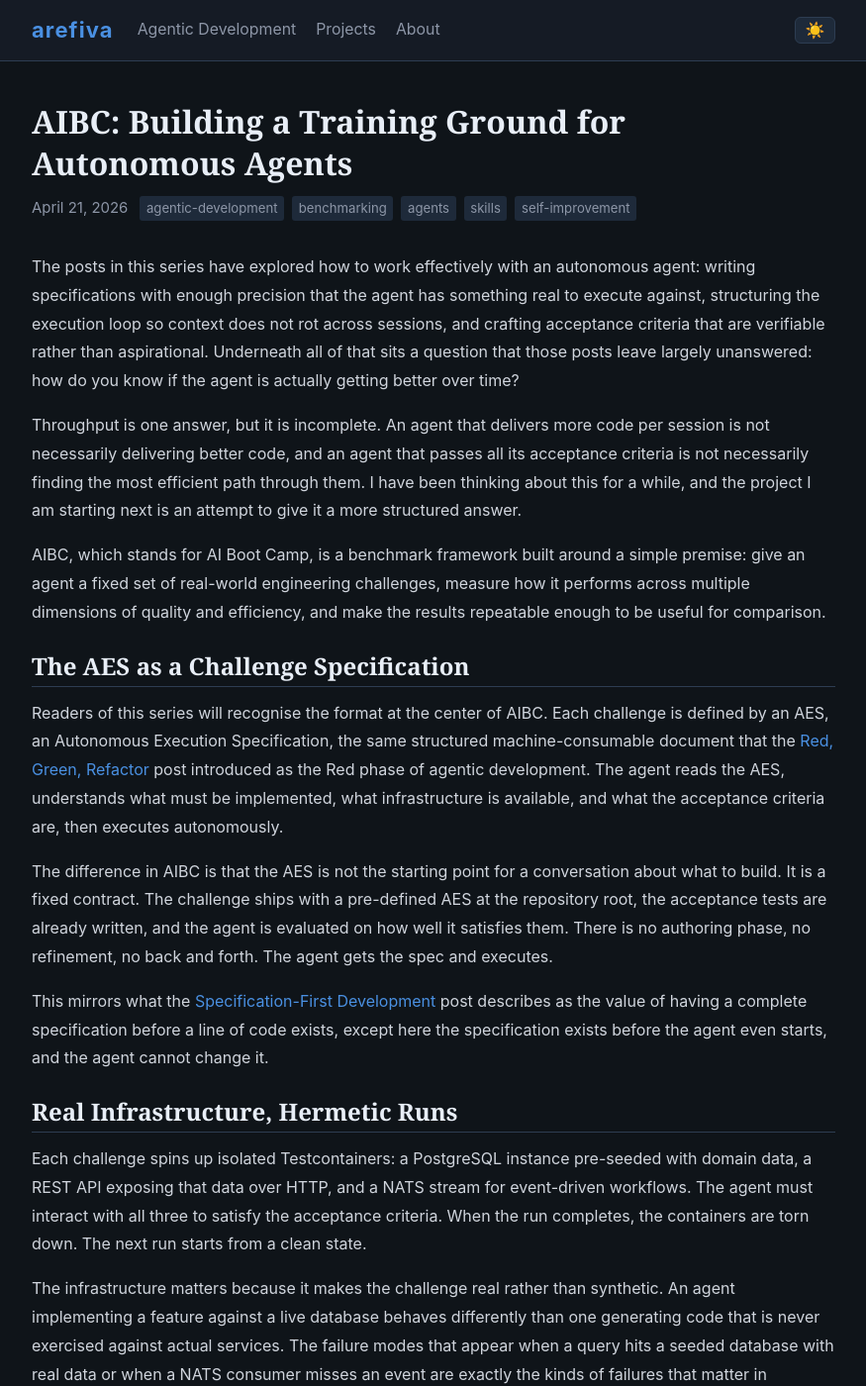
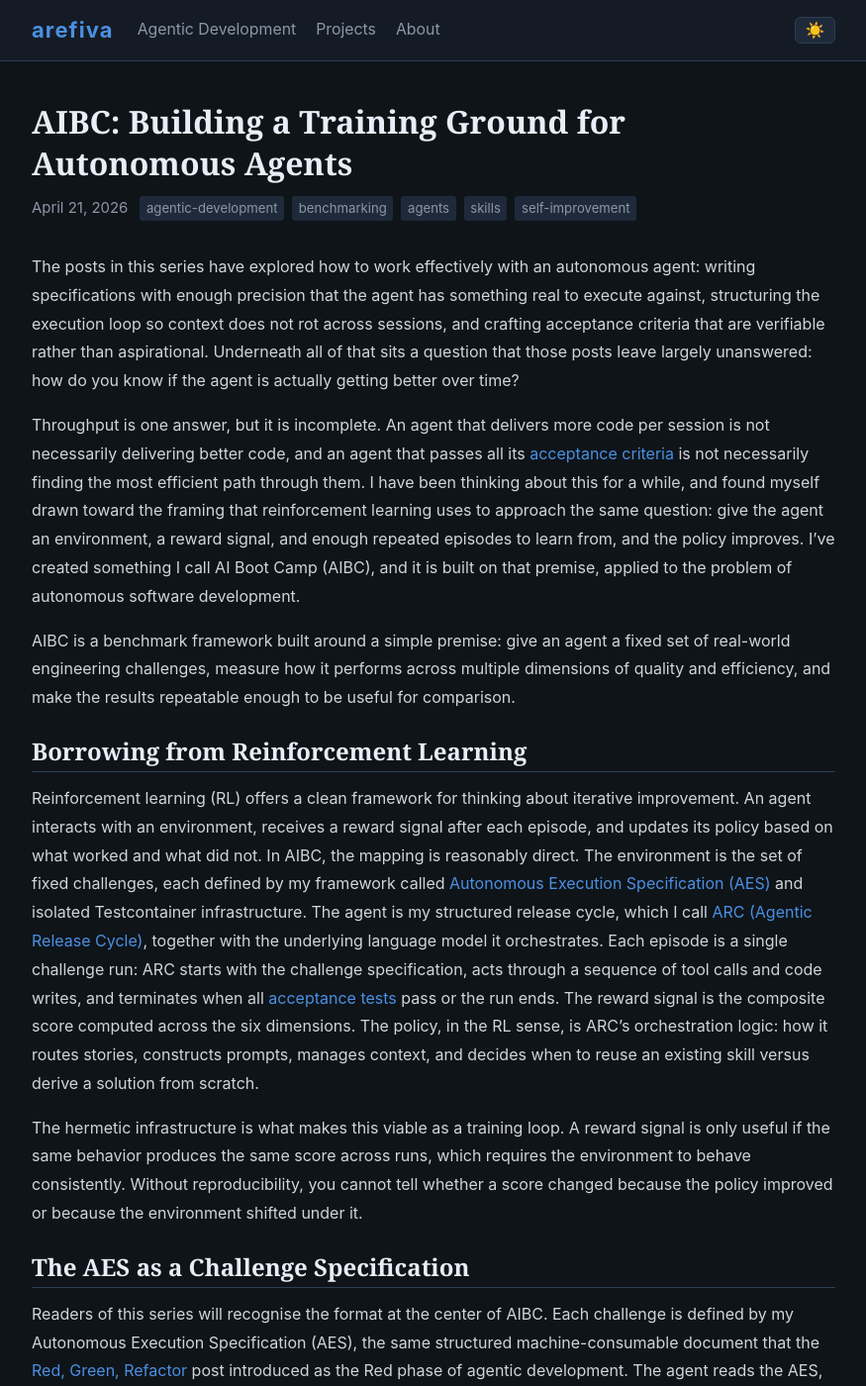
Before and after one commit to arefiva/arefiva.github.io, a Jekyll site: the page built from _posts/2026-04-21-aibc-building-a-training-ground-for-autonomous-agents.md, in a window 1280 px wide and 1400 px high. Shown: the whole window at 99% size, without its empty margins (202-1077 px from the left). Built offline with Jekyll 4.4.1, drawn with Linux system fonts in a browser that asks for light colours; some of the changed text lies outside the part shown.

Commit message:
updating wording

```diff
--- a/_posts/2026-04-21-aibc-building-a-training-ground-for-autonomous-agents.md
+++ b/_posts/2026-04-21-aibc-building-a-training-ground-for-autonomous-agents.md
@@ -8,17 +8,23 @@ tags: [agentic-development, benchmarking, agents, skills, self-improvement]
 
 The posts in this series have explored how to work effectively with an autonomous agent: writing specifications with enough precision that the agent has something real to execute against, structuring the execution loop so context does not rot across sessions, and crafting acceptance criteria that are verifiable rather than aspirational. Underneath all of that sits a question that those posts leave largely unanswered: how do you know if the agent is actually getting better over time?
 
-Throughput is one answer, but it is incomplete. An agent that delivers more code per session is not necessarily delivering better code, and an agent that passes all its acceptance criteria is not necessarily finding the most efficient path through them. I have been thinking about this for a while, and the project I am starting next is an attempt to give it a more structured answer.
+Throughput is one answer, but it is incomplete. An agent that delivers more code per session is not necessarily delivering better code, and an agent that passes all its [acceptance criteria](/agentic-development/2026/04/18/acceptance-criteria-that-actually-work.html) is not necessarily finding the most efficient path through them. I have been thinking about this for a while, and found myself drawn toward the framing that reinforcement learning uses to approach the same question: give the agent an environment, a reward signal, and enough repeated episodes to learn from, and the policy improves. I've created something I call AI Boot Camp (AIBC), and it is built on that premise, applied to the problem of autonomous software development.
 
-AIBC, which stands for AI Boot Camp, is a benchmark framework built around a simple premise: give an agent a fixed set of real-world engineering challenges, measure how it performs across multiple dimensions of quality and efficiency, and make the results repeatable enough to be useful for comparison.
+AIBC is a benchmark framework built around a simple premise: give an agent a fixed set of real-world engineering challenges, measure how it performs across multiple dimensions of quality and efficiency, and make the results repeatable enough to be useful for comparison.
+
+## Borrowing from Reinforcement Learning
+
+Reinforcement learning (RL) offers a clean framework for thinking about iterative improvement. An agent interacts with an environment, receives a reward signal after each episode, and updates its policy based on what worked and what did not. In AIBC, the mapping is reasonably direct. The environment is the set of fixed challenges, each defined by my framework called [Autonomous Execution Specification (AES)](/agentic-development/2026/04/15/red-green-refactor-with-an-ai-in-the-loop.html) and isolated Testcontainer infrastructure. The agent is my structured release cycle, which I call [ARC (Agentic Release Cycle)](/agentic-development/2026/04/17/arc-the-agentic-release-cycle.html), together with the underlying language model it orchestrates. Each episode is a single challenge run: ARC starts with the challenge specification, acts through a sequence of tool calls and code writes, and terminates when all [acceptance tests](/agentic-development/2026/04/18/acceptance-criteria-that-actually-work.html) pass or the run ends. The reward signal is the composite score computed across the six dimensions. The policy, in the RL sense, is ARC's orchestration logic: how it routes stories, constructs prompts, manages context, and decides when to reuse an existing skill versus derive a solution from scratch.
+
+The hermetic infrastructure is what makes this viable as a training loop. A reward signal is only useful if the same behavior produces the same score across runs, which requires the environment to behave consistently. Without reproducibility, you cannot tell whether a score changed because the policy improved or because the environment shifted under it.
 
 ## The AES as a Challenge Specification
 
-Readers of this series will recognise the format at the center of AIBC. Each challenge is defined by an AES, an Autonomous Execution Specification, the same structured machine-consumable document that the [Red, Green, Refactor](/agentic-development/2026/04/15/red-green-refactor-with-an-ai-in-the-loop.html) post introduced as the Red phase of agentic development. The agent reads the AES, understands what must be implemented, what infrastructure is available, and what the acceptance criteria are, then executes autonomously.
+Readers of this series will recognise the format at the center of AIBC. Each challenge is defined by my Autonomous Execution Specification (AES), the same structured machine-consumable document that the [Red, Green, Refactor](/agentic-development/2026/04/15/red-green-refactor-with-an-ai-in-the-loop.html) post introduced as the Red phase of agentic development. The agent reads the AES, understands what must be implemented, what infrastructure is available, and what the [acceptance criteria](/agentic-development/2026/04/18/acceptance-criteria-that-actually-work.html) are, then executes autonomously.
 
 The difference in AIBC is that the AES is not the starting point for a conversation about what to build. It is a fixed contract. The challenge ships with a pre-defined AES at the repository root, the acceptance tests are already written, and the agent is evaluated on how well it satisfies them. There is no authoring phase, no refinement, no back and forth. The agent gets the spec and executes.
 
-This mirrors what the [Specification-First Development](/agentic-development/2026/04/16/specification-first-development-the-mental-shift.html) post describes as the value of having a complete specification before a line of code exists, except here the specification exists before the agent even starts, and the agent cannot change it.
+This mirrors the [Specification-First Development](/agentic-development/2026/04/16/specification-first-development-the-mental-shift.html) approach where a complete specification exists before execution begins, except in AIBC the specification is fixed before the agent even starts, and the agent cannot change it.
 
 ## Real Infrastructure, Hermetic Runs
 
@@ -28,7 +34,9 @@ The infrastructure matters because it makes the challenge real rather than synth
 
 The Testcontainer approach also keeps runs hermetic. All services are deterministic and defined by the challenge spec. Scores are not contaminated by state left over from a previous run, and challenges can be reproduced exactly on any machine, which is a necessary condition for results to be comparable across agents or across time.
 
-## What Gets Measured
+## What Gets Measured: The Reward Signal
+
+In RL terms, the composite score is the reward signal. A single pass/fail metric would carry very little information about which behaviors to reinforce and which to discourage. The six dimensions decompose the reward into interpretable components, so that a run with a poor score is analyzable: was it token-heavy, thrashing through redundant tool calls, or failing tests on the first attempt? Each dimension answers a different question about why the episode went the way it did.
 
 AIBC scores agents across six dimensions.
 
@@ -38,7 +46,7 @@ AIBC scores agents across six dimensions.
 
 **Skill usage** measures how effectively the agent discovers and applies existing skills rather than solving problems it already knows how to solve. This is a proxy for memory across challenges: did the agent learn anything from the last run? The metric is scored based on whether a relevant skill was available and whether the agent found and applied it, or whether it instead re-derived a solution from scratch.
 
-**MCP server usage** measures the quality and relevance of calls to MCP servers, particularly the documentation server, context7. An agent that reads documentation before writing code for an unfamiliar library is more likely to produce a correct implementation on the first attempt than one that guesses. The scoring here is heuristic, tracking whether calls were relevant to the problem at hand rather than counting raw call volume.
+**MCP server usage** measures the quality and relevance of calls to Model Context Protocol (MCP) servers, particularly the documentation server, context7. An agent that reads documentation before writing code for an unfamiliar library is more likely to produce a correct implementation on the first attempt than one that guesses. The scoring here is heuristic, tracking whether calls were relevant to the problem at hand rather than counting raw call volume.
 
 **Tool usage** measures the ratio of meaningful tool calls to total tool calls. Thrashing, where the agent calls the same tool repeatedly without incorporating what it learned, is penalised. So is redundancy: reading a file three times when once was enough. The practical scoring rule treats a repeated unchanged read or a retry of a failed call with identical parameters as noise rather than signal.
 
@@ -46,13 +54,13 @@ AIBC scores agents across six dimensions.
 
 These six dimensions produce a composite score as a weighted sum, with weights configurable per challenge to reflect what that particular challenge is testing most directly.
 
-## The Skill Loop
+## The Skill Loop: Exploration and Exploitation
 
-The most interesting part of AIBC, at least to me, is the mechanism for self-improvement.
+The most interesting part of AIBC, at least to me, is the mechanism for self-improvement, and it maps directly onto a familiar RL tension: exploration versus exploitation.
 
 An agent working through AIBC is expected to do more than complete each challenge. It is expected to build reusable skills as it works, capturing repeatable workflows, whether that is seeding a database, spinning up a Testcontainer, publishing a NATS event, or following a particular API pattern, into skill files that future runs can discover and apply.
 
-The loop works like this: at the start of each challenge, the agent searches for skills matching the technology stack. If a relevant skill exists, it installs and uses it. If no skill exists and the agent solves a non-trivial problem, it creates the skill. Skills are committed to the repository under `.github/skills/`, which means every subsequent agent, or subsequent run of the same agent, benefits from what was discovered earlier.
+The loop works like this: at the start of each challenge, the agent searches for skills matching the technology stack. If a relevant skill exists, it installs and uses it. If no skill exists and the agent solves a non-trivial problem, it creates the skill. Skills are committed to the repository under `.github/skills/`, which means every subsequent run benefits from what was discovered earlier. Reusing an existing skill is exploitation: applying a known solution to a known class of problem. Creating a new skill is exploration: deriving a solution that does not yet exist and recording it for future use. The skill usage score rewards the agent for knowing when to exploit and penalises it for unnecessary exploration, re-solving problems it already knows how to solve.
 
 The skill creation is scored via the skill usage metric: an agent that creates a useful skill earns credit for every future run that benefits from it. This creates an incentive structure that extends beyond any single challenge, which is an unusual property for a benchmark to have.
 
@@ -66,6 +74,8 @@ The composite score is designed to reward a specific kind of agent intelligence,
 
 An agent that finds the right skill, reads the relevant documentation from context7 before writing code, writes a concise and correct implementation, and passes all tests on the first attempt will always outscore an agent that produces the same passing tests through extended iteration, redundant tool calls, and a much larger code footprint. The first agent demonstrated comprehension of the problem before acting. The second demonstrated persistence after acting.
 
+The same gating principle showed up in work I did during my master thesis designing a model that explored how Gated Linear Units (GLU) could act as selective mechanisms within it[^1]. The gate evaluates each input: if it contributes positively to the optimization goal, it flows through largely unchanged; if it contributes negatively, the gate suppresses it. The composite scoring system in AIBC operates on the same intuition. Behaviors that contribute positively to the score are reinforced as the policy is updated across runs; behaviors that contribute negatively are suppressed. The gating principle, that a well-designed selective mechanism discriminates between useful and harmful inputs before they compound, captures something important about why decomposed scoring produces a clearer improvement signal than a single pass/fail metric.
+
 When working on actual codebases, the first kind of agent is cheaper, faster, and less likely to introduce noise. A benchmark that does not distinguish between them is not measuring what matters.
 
 ## Where This Sits in the Larger Picture
@@ -77,3 +87,5 @@ The relationship between them runs in both directions. AIBC is designed to exerc
 I am still in the early stages of building this, and there is a great deal I expect to revise once the first challenges are actually running. The scoring weights feel reasonable in theory but will almost certainly need adjustment once the composite scores are producing results that conflict with what the individual dimension scores suggest. The infrastructure approach using Testcontainers makes the runs hermetic in a way I find genuinely useful, but it introduces setup complexity that I do not yet fully understand the limits of. And the skill loop depends on the agent creating skills that are actually general enough to benefit future runs, which is a non-trivial constraint that the first few runs will test quickly.
 
 What I expect to learn, and what I will write about as this develops, is whether the benchmark is measuring the right things and whether the improvement signal it produces is strong enough to drive meaningful iteration on both the agent's behavior and ARC's own implementation.
+
+[^1]: J. F. Jønler, F. Brunø Lottrup, B. Berg, D. Zhang and K. Chen, "Probabilistic Forecasts of Global Horizontal Irradiance for Solar Systems," in IEEE Sensors Letters, vol. 7, no. 1, pp. 1-4, Jan. 2023, Art no. 7000104, doi: 10.1109/LSENS.2022.3228783. [Full paper available on IEEE Xplore](https://ieeexplore.ieee.org/document/9983507).
```
Also changed, not shown: _posts/2026-04-15-red-green-refactor-with-an-ai-in-the-loop.md (+6 -6 lines), _posts/2026-04-16-specification-first-development-the-mental-shift.md (+4 -4 lines), _posts/2026-04-17-arc-the-agentic-release-cycle.md (+7 -7 lines), _posts/2026-04-18-acceptance-criteria-that-actually-work.md (+2 -2 lines), 8 other files.
